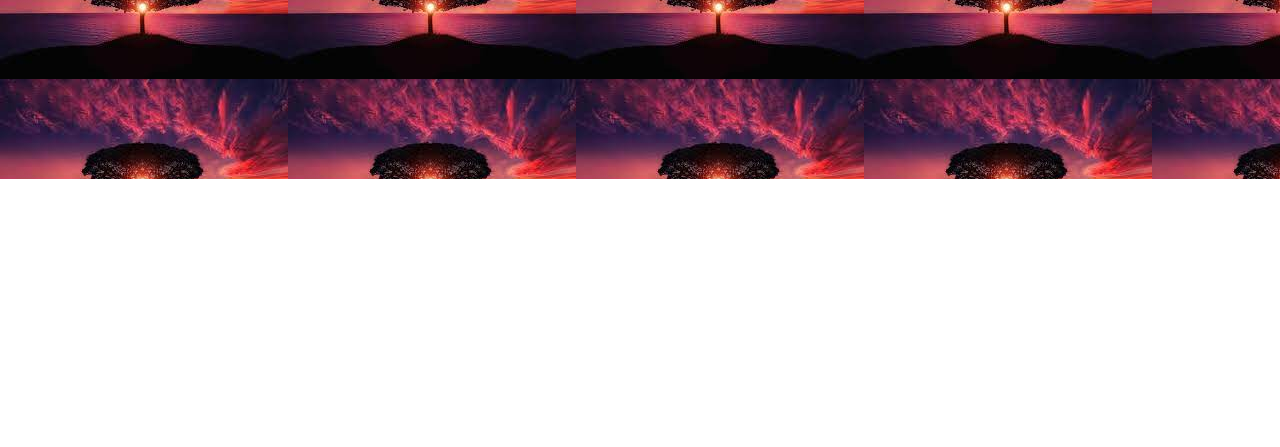
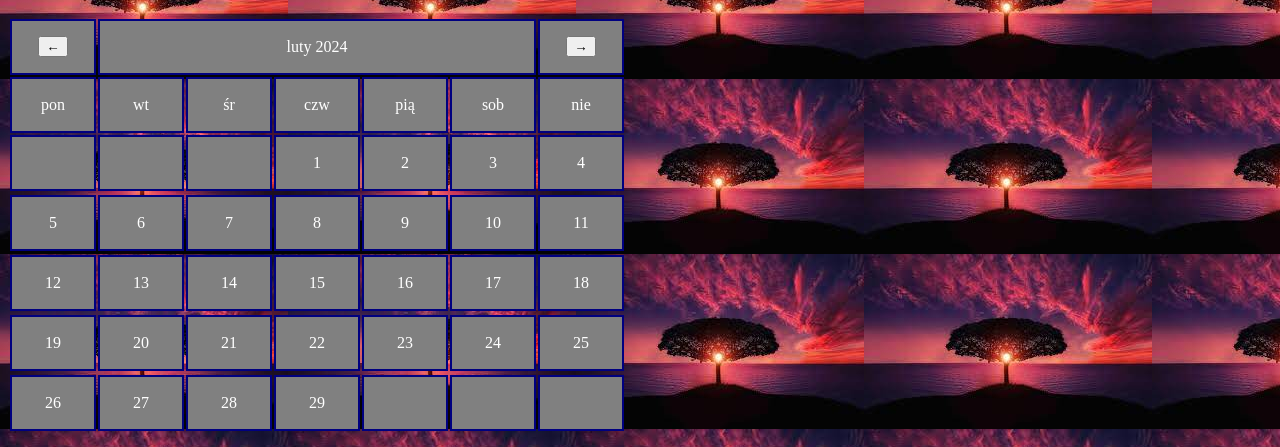
Before and after one commit to dgr1029/dgr1029.github.io, a plain HTML site: page index.html in a window 1280 px wide. Shown: the part 621-1068 px from the top of the page. Before the commit the page ends 800 px from the top, so only its background shows below. Drawn offline with Linux system fonts and the light colour scheme.

Commit message:
index.html

```diff
--- a/index.html
+++ b/index.html
@@ -86,4 +86,73 @@ Home
 </div>
 <h2><center><a href= "kalkulator.html"><b><div id="f">Kalkulator</div></b></a></center></h2>
 </body>
+	<head>
+<meta charset="UTF-8">
+<style>
+td {
+	background-color: gray;
+	border: 2px solid navy;
+	color: white;
+	text-align: center;
+	width: 80px;
+	height: 50px;
+}
+ </style>
+<table id="calendar">
+<thead>
+<tr>
+<td><button id="poprzedni">&larr;</button></td>
+<td colspan="5" id="calendar_top">Miesiąc</td>
+<td><button id="następny">&rarr;</button></td>
+<tr><td>pon</td><td>wt</td><td>śr</td><td>czw</td><td>pią</td><td>sob</td><td>nie</td></tr></thead>
+<tbody>
+<tr><td></td><td></td><td></td><td></td><td></td><td></td><td></td></tr><tr>
+<tr><td></td><td></td><td></td><td></td><td></td><td></td><td></td></tr><tr>
+<tr><td></td><td></td><td></td><td></td><td></td><td></td><td></td></tr><tr>
+<tr><td></td><td></td><td></td><td></td><td></td><td></td><td></td></tr><tr>
+<tr><td></td><td></td><td></td><td></td><td></td><td></td><td></td></tr><tr>
+<tr><td></td><td></td><td></td><td></td><td></td><td></td><td></td></tr><tr>
+</tbody>
+</table>
+</head>
+<body>
+<script>
+
+var aMonths = new Array('styczeń','luty','marzec','kwiecień','maj','czerwiec','lipiec','sierpień','wrzesień','październik','listopad','grudzień');
+var date    = new Date();
+
+Calendar();
+
+document.querySelector('#poprzedni').addEventListener('click',PoprzedniMiesiąc);
+document.querySelector('#następny').addEventListener('click',NastępnyMiesiąc);
+
+function PoprzedniMiesiąc(){
+date = new Date(date.getFullYear(), date.getMonth() - 1, 1);
+Calendar();
+}
+
+function NastępnyMiesiąc(){
+date = new Date(date.getFullYear(), date.getMonth() + 1, 1);
+Calendar();
+}
+
+function Calendar(){
+
+const   td       = document.querySelectorAll('#calendar tbody td');
+const   firstDay = new Date(date.getFullYear(), date.getMonth(), 1);
+const   lastDay  = new Date(date.getFullYear(), date.getMonth() + 1, 0);
+const   day      = firstDay.getDay() ? firstDay.getDay()-1 : 6;
+
+document.querySelector('#calendar_top').innerHTML = aMonths[date.getMonth()] + ' ' + date.getFullYear();
+
+let dzien = 1;
+for (let i = 0; i < td.length; i++) {
+     td[i].innerHTML = (i>=day && dzien<=lastDay.getDate()) ? dzien++ : '';
+     if (i>=35) td[i].style.display =  (day+dzien-1<36) ?  'none' : '';
+     }
+
+}
+
+</script>
+</body>
 </html>
```
